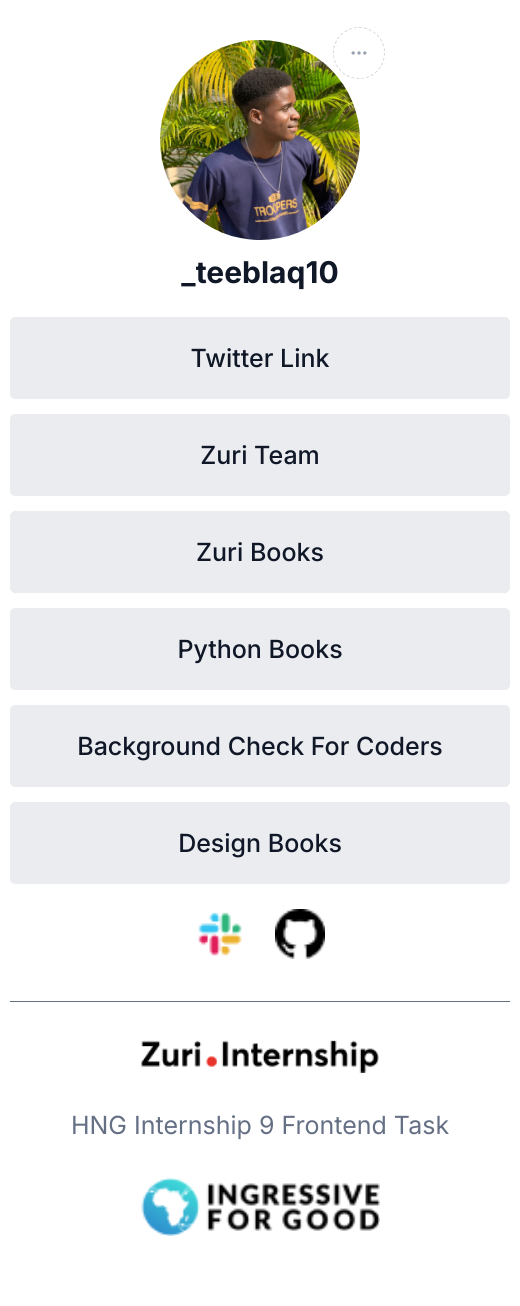
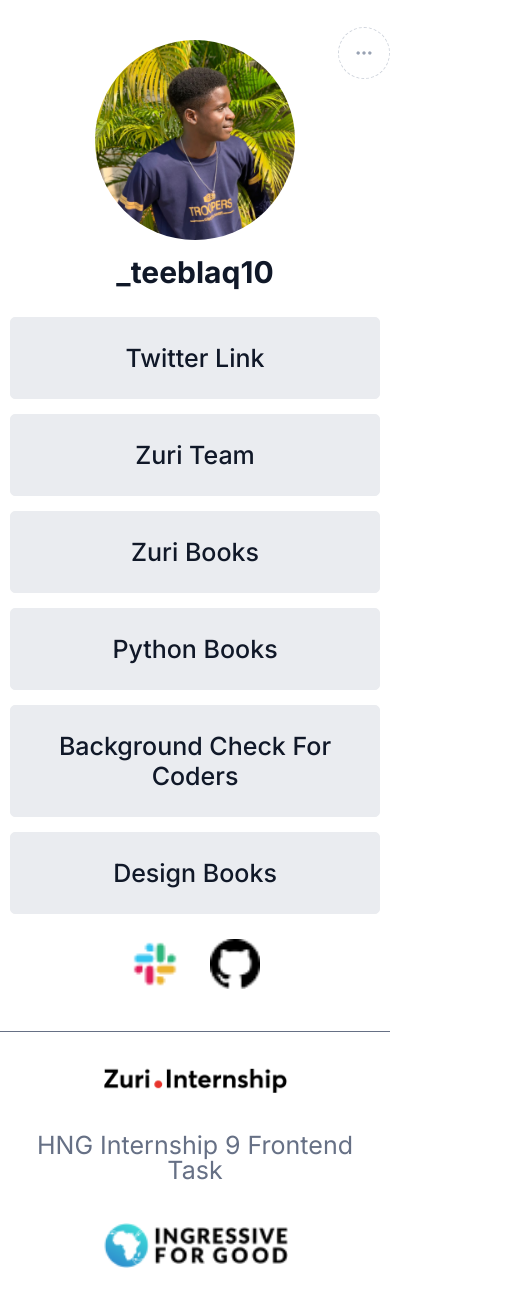
Before and after one commit to Timi-cell/linktree, a React (Create React App) app: page / in a window 390 px wide. Shown: the top 1306 px of the page, 520 px wide, since content can reach past the window. Built offline with nearby package versions, Linux system fonts and the light colour scheme.

Commit message:
edited the UI on mobile devices

```diff
--- a/src/App.css
+++ b/src/App.css
@@ -116,7 +116,7 @@
 /* Body section */
 .body-section {
   margin-top: 3rem;
-  padding: 0 5rem;
+  padding: 0 9rem;
 }
 
 .body-section .body__links a {
@@ -200,9 +200,6 @@
 
 /* MOBILE VIEW SECTION */
 @media screen and (max-width: 625px) {
-  body {
-    overflow-y: scroll;
-  }
   /* mobile header section */
   .top .header-section .image .camera #camera__icon {
     width: 3rem;
@@ -217,7 +214,7 @@
     display: block;
     position: absolute;
     top: -1.3rem;
-    right: 0.5rem;
+    right: 0;
     padding: 2.5rem;
     background: #ffffff;
     border: 0.06rem dashed #d0d5dd;
@@ -250,7 +247,7 @@
     font-size: 2.5rem;
     padding: 2.5rem 3rem;
     height: auto;
-    width: 50rem;
+    width: 100%;
   }
   .body-section .social__icons {
     gap: 3rem;
@@ -264,7 +261,7 @@
   /* mobile footer section */
   .footer-section {
     flex-direction: column;
-    width: 50rem;
+    width: auto;
     margin: 4rem 0 3rem 0;
     padding: 3rem 1rem;
   }
```
